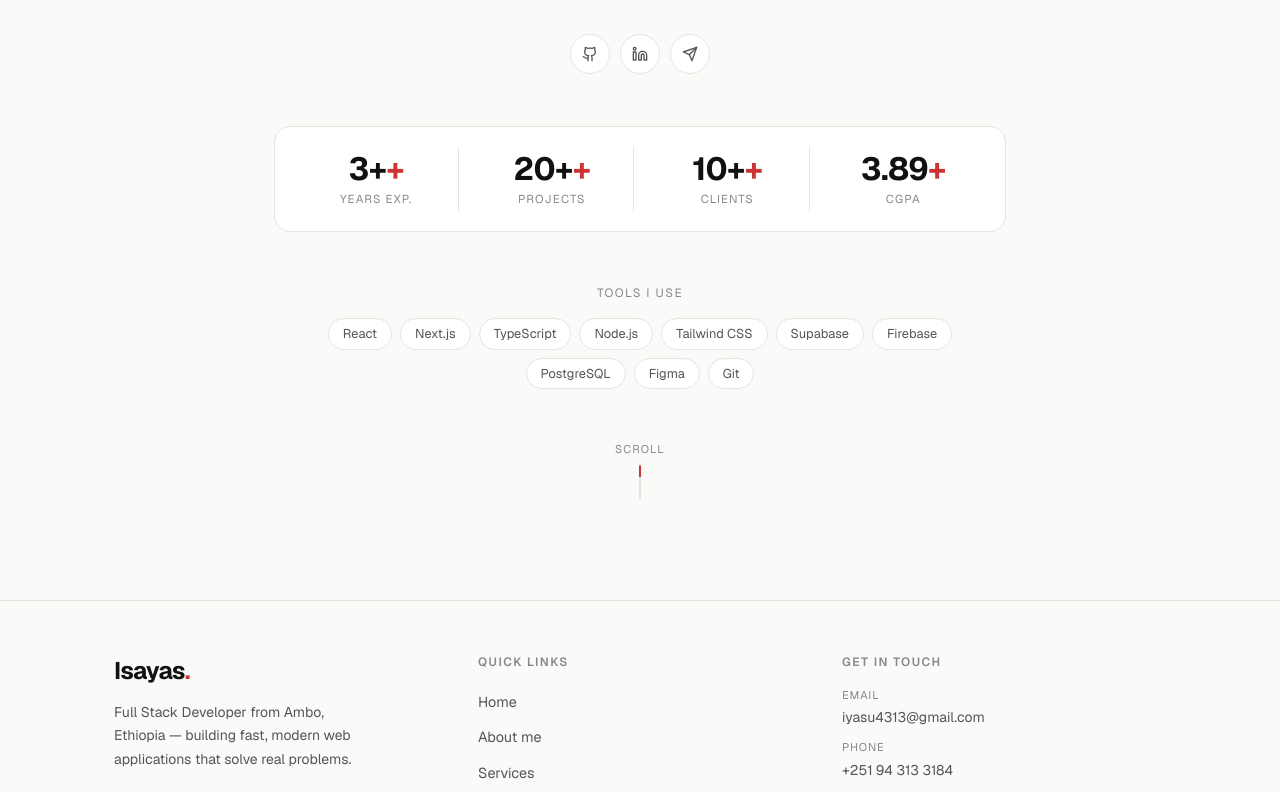
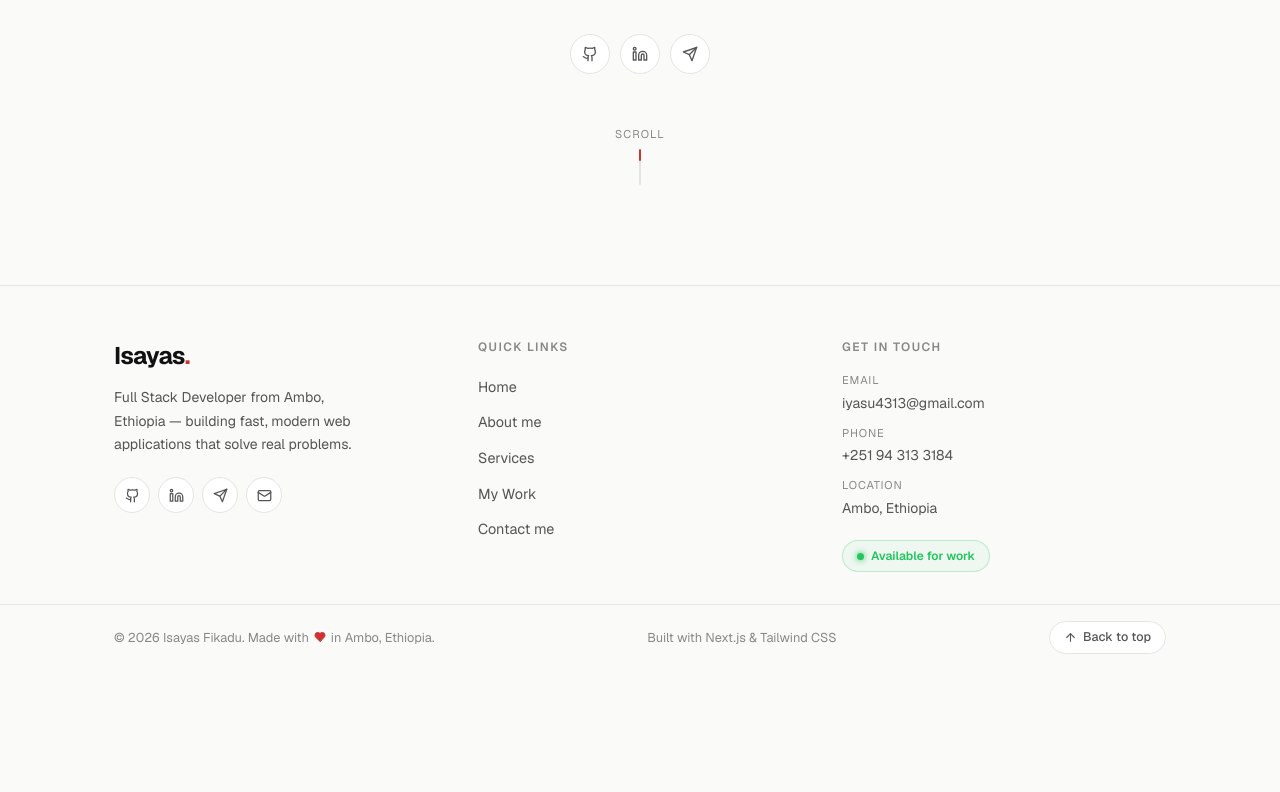
Before and after one commit to ecoders1/isee-portifolio, a Next.js app: page / in a window 1280 px wide. Shown: the part 706-1498 px from the top of the page. After the commit the page ends 1376 px from the top, so only its background shows below. Built offline with nearby package versions, Linux system fonts and the light colour scheme.

Commit message:
remove stats row and tools section from Hero

```diff
--- a/components/Hero.tsx
+++ b/components/Hero.tsx
@@ -6,16 +6,7 @@ import type { SectionId } from "@/app/page";
 
 interface Props { go: (s: SectionId) => void; }
 
-const tools = ["React", "Next.js", "TypeScript", "Node.js", "Tailwind CSS", "Supabase", "Firebase", "PostgreSQL", "Figma", "Git"];
-
 const HEADLINE = "full stack developer\nbased in Ethiopia";
-
-const stats = [
-  { value: "3+",  label: "Years exp." },
-  { value: "20+", label: "Projects" },
-  { value: "10+", label: "Clients" },
-  { value: "3.89", label: "CGPA" },
-];
 
 const socials = [
   { icon: Github,   href: "https://github.com/ecoders1",                    label: "GitHub" },
@@ -169,45 +160,6 @@ export default function Hero({ go }: Props) {
         ))}
       </motion.div>
 
-      {/* Stats row */}
-      <motion.div
-        initial={{ opacity: 0, y: 16 }} animate={{ opacity: 1, y: 0 }} transition={{ delay: 0.35 }}
-        style={{ display: "grid", gridTemplateColumns: "repeat(4, 1fr)", gap: 12, marginBottom: 52,
-          padding: "20px", borderRadius: 16, border: "1.5px solid var(--border)", background: "var(--card)" }}
-      >
-        {stats.map(({ value, label }, i) => (
-          <div key={label} style={{
-            textAlign: "center", padding: "4px 0",
-            borderRight: i < stats.length - 1 ? "1px solid var(--border)" : "none",
-          }}>
-            <p style={{ fontSize: "clamp(1.4rem, 4vw, 2rem)", fontWeight: 700, color: "var(--fg)",
-              letterSpacing: "-0.02em", lineHeight: 1.1 }}>
-              {value}<span style={{ color: "var(--accent)" }}>+</span>
-            </p>
-            <p style={{ fontSize: "0.72rem", color: "var(--fg3)", textTransform: "uppercase",
-              letterSpacing: "0.1em", marginTop: 4 }}>{label}</p>
-          </div>
-        ))}
-      </motion.div>
-
-      {/* Tools */}
-      <motion.div initial={{ opacity: 0 }} animate={{ opacity: 1 }} transition={{ delay: 0.4 }}>
-        <p style={{ fontSize: "0.75rem", textTransform: "uppercase", letterSpacing: "0.12em",
-          color: "var(--fg3)", marginBottom: 16 }}>
-          Tools I use
-        </p>
-        <div style={{ display: "flex", flexWrap: "wrap", gap: 8, justifyContent: "center" }}>
-          {tools.map(t => (
-            <span key={t} style={{ padding: "5px 14px", borderRadius: 99,
-              border: "1.5px solid var(--border)", fontSize: "0.8rem",
-              color: "var(--fg2)", background: "var(--card)",
-              transition: "border-color 0.2s, color 0.2s" }}>
-              {t}
-            </span>
-          ))}
-        </div>
-      </motion.div>
-
       {/* Scroll indicator */}
       <motion.div
         initial={{ opacity: 0 }} animate={{ opacity: 1 }} transition={{ delay: 0.6 }}
```
